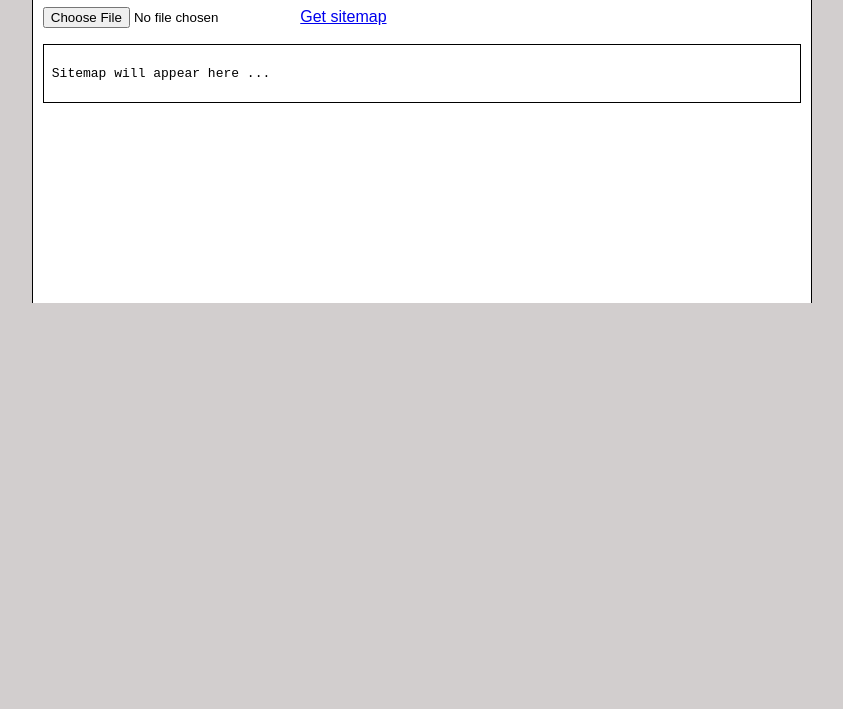
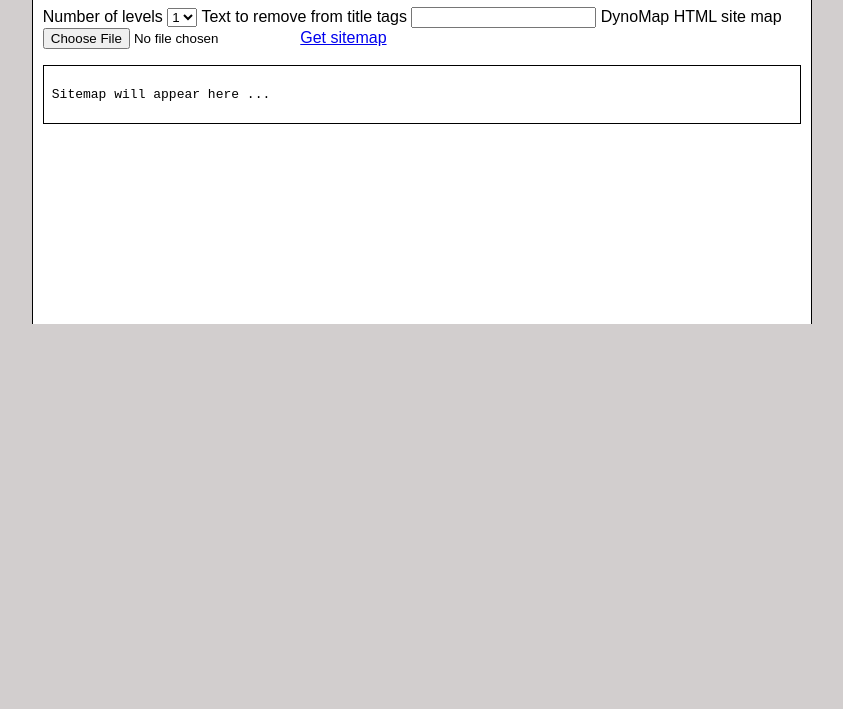
Before and after one commit to nullish/dynomap2treejack, a plain HTML site: page index.html in a window 1280 px wide. Shown: the part 91-800 px from the top of the page, without its empty margins (207-1050 px from the left). Drawn offline with Linux system fonts and the light colour scheme.

Commit message:
Add level number and title filter fields

```diff
--- a/index.html
+++ b/index.html
@@ -9,7 +9,20 @@
 	<div class="middle">
 		<h1>dynomap2treejack</h1>
 		<form name="sitemap-handler" class="sitemap-handler">
-			<input type="file" id="fi" />
+			<label for="levels">Number of levels</label>
+			<select name="levels" id="levels">
+				<option value="1">1</option>
+				<option value="2">1</option>
+				<option value="3">1</option>
+				<option value="4">1</option>
+				<option value="5">1</option>
+				<option value="6">1</option>
+				<option value="7">1</option>
+			</select>
+			<label for="remove-text" id="remove-text">Text to remove from title tags</label>
+			<input type="text" name="remove-text" id="remove-text">
+			<label for="fi">DynoMap HTML site map</label>
+			<input type="file" name="fi" id="fi" />
 			<a href="#" class="get-sitemap" >Get sitemap</a>
 		</form>
 		<div class="output">
```
